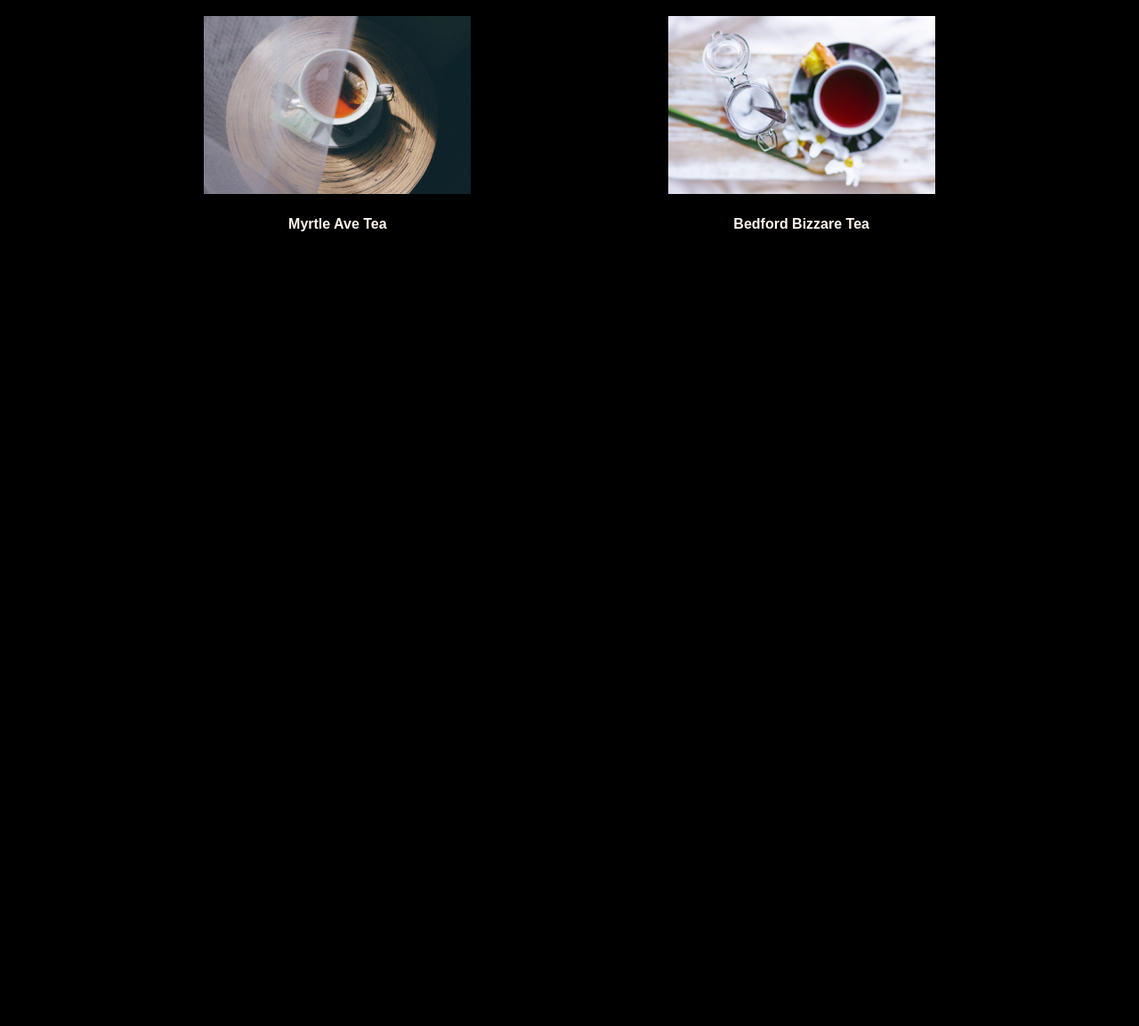
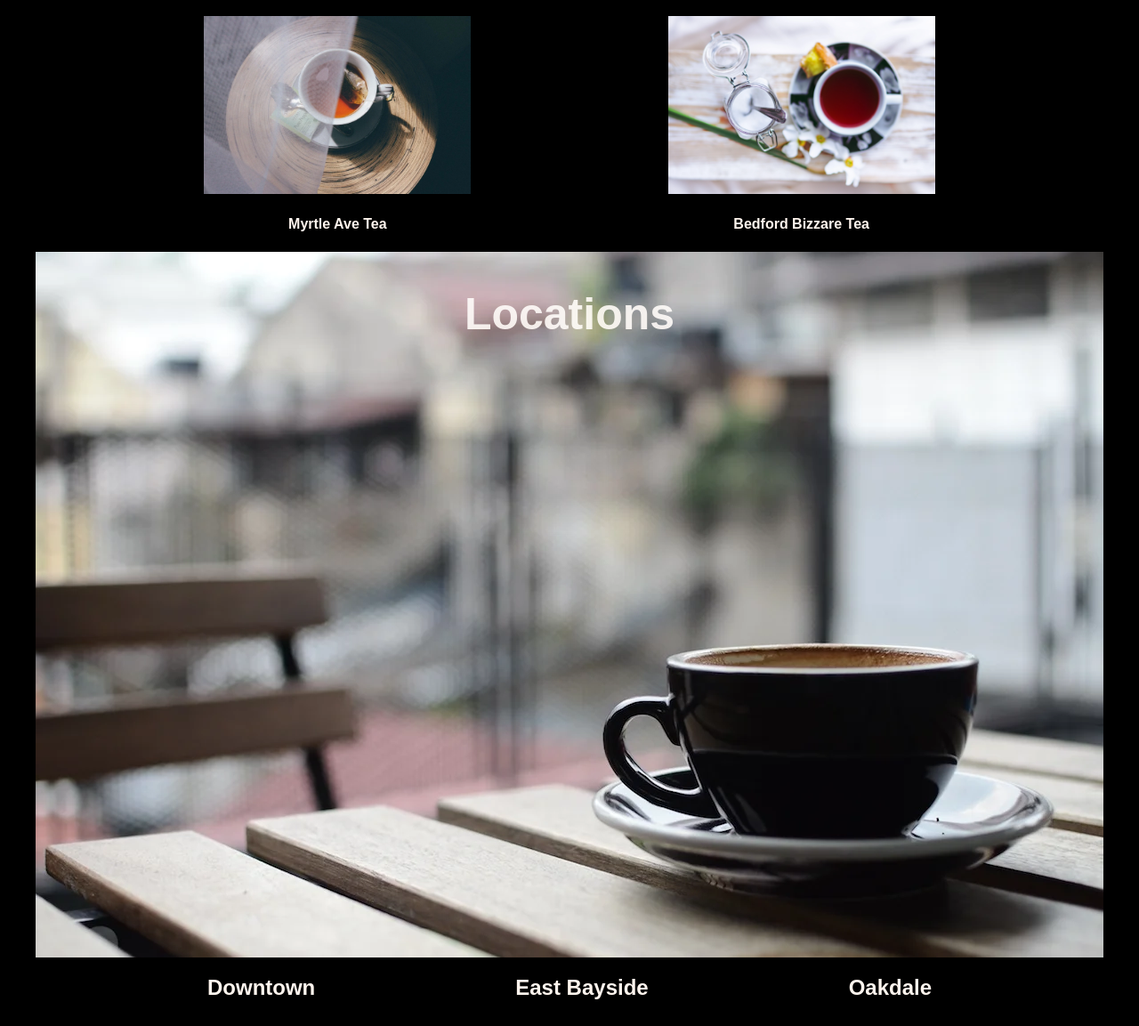
Before and after one commit to CSE-Kyle/cozy-tea-project, a plain HTML site: page index.html in a window 1280 px wide. Shown: the part 1164-2317 px from the top of the page at 89% size. Before the commit the page ends 1455 px from the top, so only its background shows below. Drawn offline with Linux system fonts and the light colour scheme.

Commit message:
initial commit

```diff
--- a/index.html
+++ b/index.html
@@ -70,5 +70,24 @@
                 </div>
             </div>
         </section>
+
+        <section class="location-section">
+            <h1 class="location-heading">Locations</h1>
+            <img src="./img/img-locations-background.webp" alt="locations">
+
+            <div class="location-info">
+                <div class="location">
+                    <h1>Downtown</h1>
+                </div>
+
+                <div class="location">
+                    <h1>East Bayside</h1>
+                </div>
+
+                <div class="location">
+                    <h1>Oakdale</h1>
+                </div>
+            </div>
+        </section>
     </body>
 </html>
--- a/style.css
+++ b/style.css
@@ -72,3 +72,28 @@ ul {
     justify-content: space-evenly;
     text-align: center;
 }
+
+.location-section img {
+    display: block;
+    margin-left: auto;
+    margin-right: auto;
+}
+
+.location-heading {
+    mix-blend-mode: screen;
+    text-align: center;
+    position: absolute;
+    font-size: 50px;
+    opacity: 0.9;
+    left: 0;
+    right: 0;
+}
+
+.location-info {
+    display: flex;
+    justify-content: space-evenly;
+    position: relative;
+    left: 0;
+    right: 0;
+    top: -2px;
+}
```
Also changed, not shown: img/img-locations-background.webp (added), random.txt (added).
